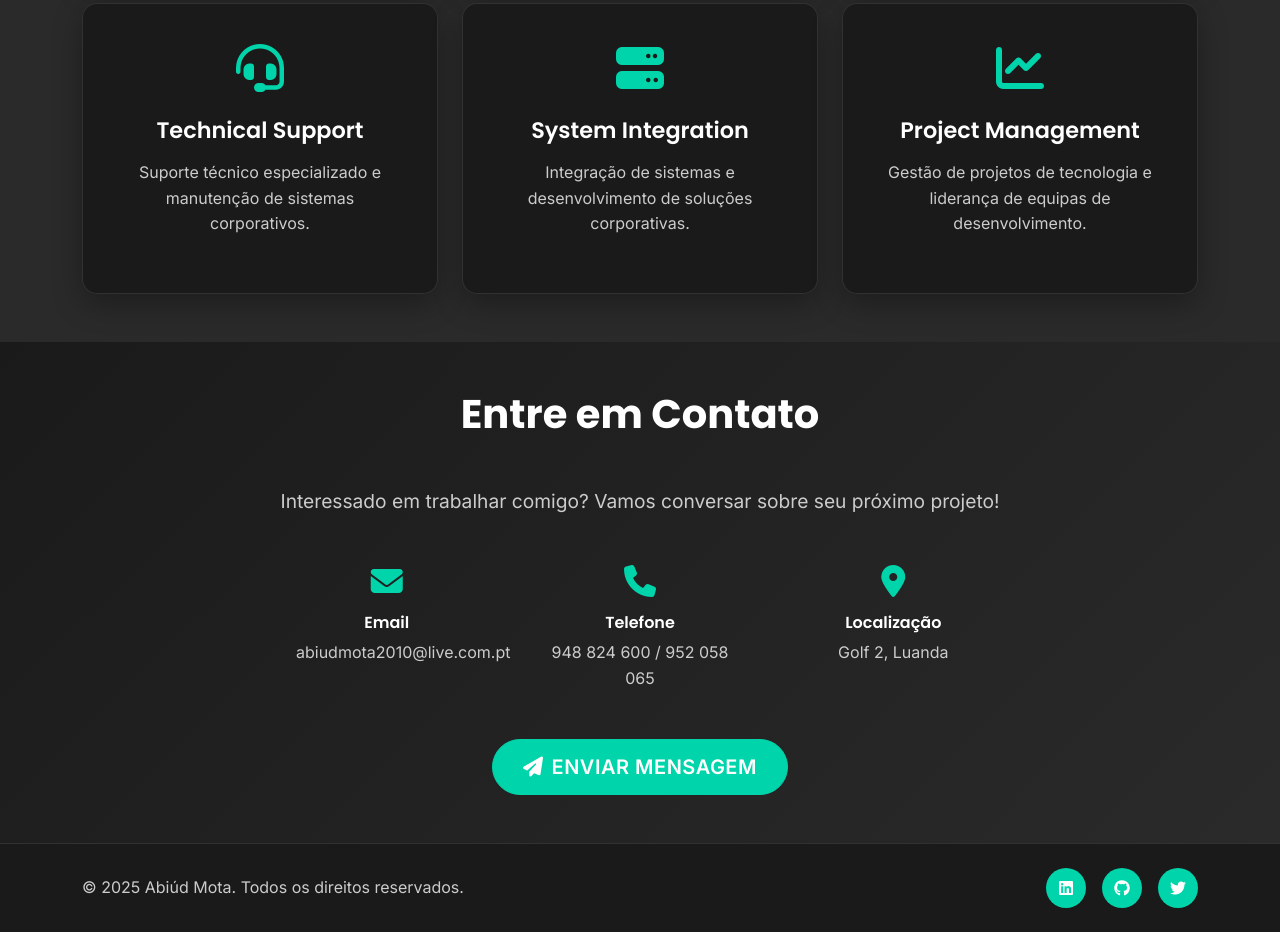
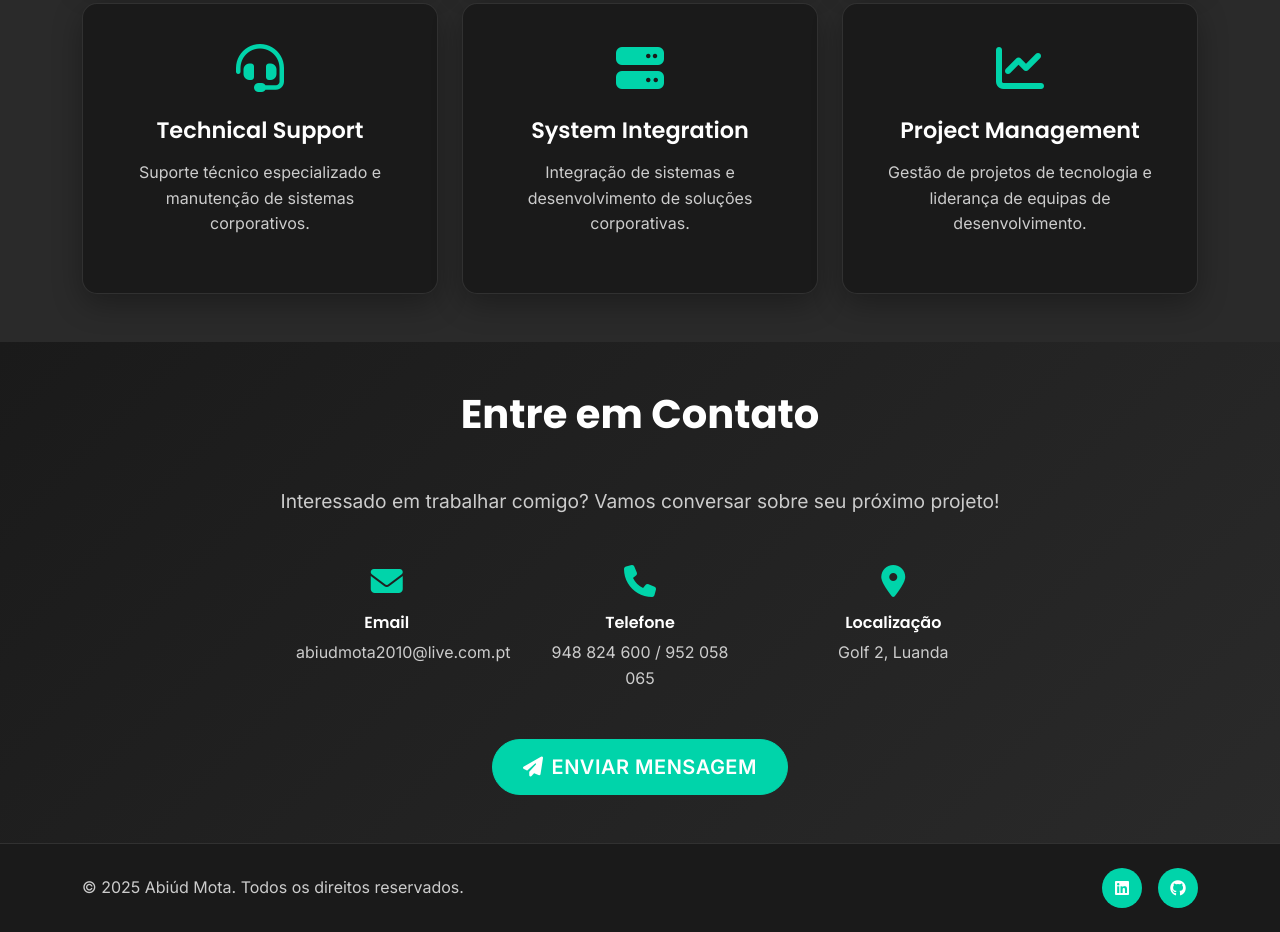
Before and after one commit to Abmer0One/portifolio, a plain HTML site: page index.html in a window 1280 px wide. Shown: the part 4970-5902 px from the top of the page. Drawn offline with nearby package versions, Linux system fonts and the light colour scheme.

Commit message:
Atualizações no portfólio: social pages

```diff
--- a/index.html
+++ b/index.html
@@ -517,9 +517,9 @@
                 </div>
                 <div class="col-md-6 text-md-end">
                     <div class="social-links">
-                        <a href="#" class="social-link"><i class="fab fa-linkedin"></i></a>
-                        <a href="#" class="social-link"><i class="fab fa-github"></i></a>
-                        <a href="#" class="social-link"><i class="fab fa-twitter"></i></a>
+                        <a href="https://www.linkedin.com/in/abi%C3%BAd-mota-b9500760/" class="social-link"><i class="fab fa-linkedin"></i></a>
+                        <a href="https://github.com/Abmer0One" class="social-link"><i class="fab fa-github"></i></a>
+
                     </div>
                 </div>
             </div>
```
